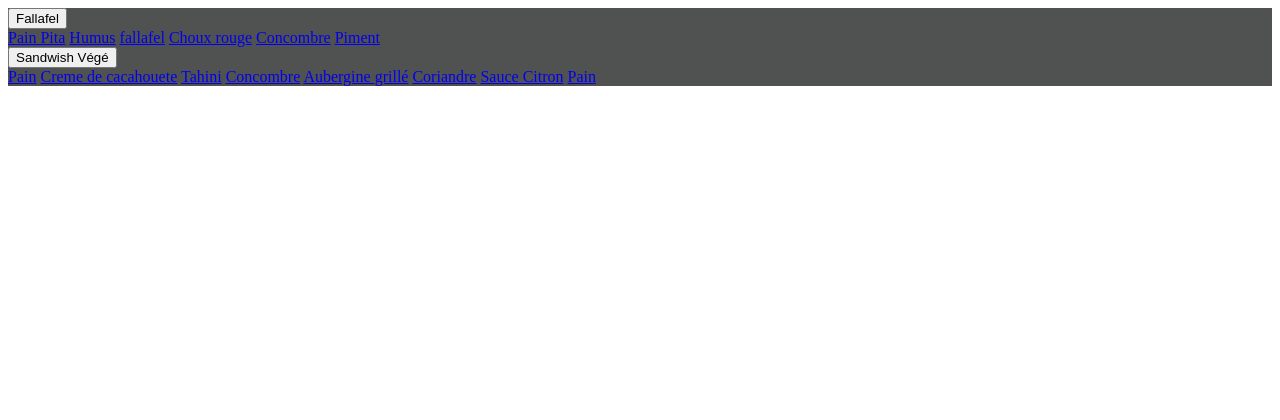
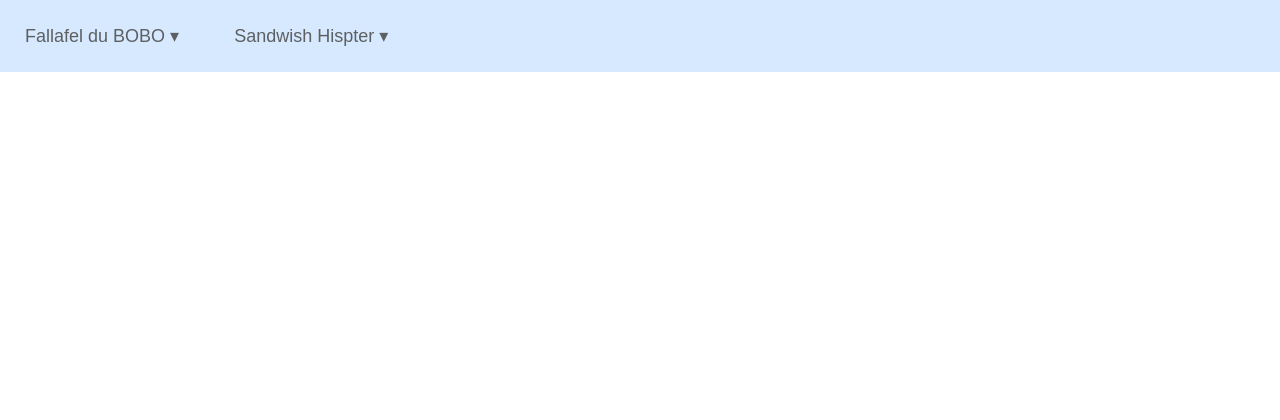
Before and after one commit to ifranc-r/Piscine-PHP, a PHP site: page /menu.html in a window 1280 px wide. Shown: the top 420 px of the page. Before the commit the page ends 86 px from the top, so only its background shows below. Run offline with PHP 8.4, Linux system fonts and the light colour scheme.

Commit message:
d00 almost finish and d01 ex11 to ex13 finished

```diff
--- a/d00/ex02/doft.css
+++ b/d00/ex02/doft.css
@@ -83,10 +83,10 @@ header img.close{
 }
 
 .form{
-	position: absolute;
+	position: fixed;
 	width: 500px;
     height: 150px;
-    bottom: 500px;
+    top: 700px;
     left: 220px;
 	background-color: #88ff89;
 	clear: both;
--- a/d00/ex04/menu.css
+++ b/d00/ex04/menu.css
@@ -1,58 +1,91 @@
-
-.navbar {
-  overflow: hidden;
-  background-color: #333;
-  font-family: Arial;
+* {
+  margin: 0;
+  padding: 0;
+  box-sizing: border-box;
 }
 
-.navbar a {
-  float: left;
-  font-size: 16px;
-  color: white;
-  /*text-align: center;*/
-  padding: 14px 18px;
-  text-decoration: none;
+body {
+	height: 1200px;
+	font-size: 18px;
+	font-family: sans-serif;
+	color: #5D6063;
+}
+
+a{
+	color: #5D6063;
+	text-decoration: none;
+	text-align: center;
+}
+
+
+.header {
+	position: fixed;
+	display: flex;
+	justify-content: space-between;
+
+	width: 100%;
+	padding: 20px;
+	background: #D6E9FE;
+}
+
+.menu {
+	margin: 5px
+}
+
+.menu > li {
+  /* passer les liste de block a ligne*/
+	display: inline;
+	margin-right: 50px;
+}
+
+.menu > li:last-of-type {
+	margin-right:0;
 }
 
 .dropdown {
-  float: left;
-  overflow: hidden;
+  /*permet a .features-menu de se positioner*/
+	position: relative;
+}
+.dropdown > span{
+  /*placer le span en avant de .features*/
+	position: relative;
+	z-index: 2;
+	cursor: pointer;
 }
 
-.dropdown .dropbtn {
-  font-size: 16px;
-  border: none;
-  outline: none;
-  color: white;
+.dropdown:hover .features-menu{
+  /* changer la direction d'affichage de display */
+	display: flex;
+	flex-direction: column;
+	background: #B2D6FF;
+	border-radius: 5px;
+	padding-top: 60px;
 
-  color: white;
-  padding: 14px 16px;
-  background-color: inherit;
-  font-family: inherit;
-  margin: 0;
+  /* posionte relative au parent (dropdown)*/
+	position: absolute;
+	top: -10px;
+	left: -10px;
+	z-index: 1;
+
 }
 
-.dropdown-content {
-  display: none;
-  position: absolute;
-  background-color: #f9f9f9;
-  min-width: 160px;
-  box-shadow: 0px 8px 16px 0px rgba(0,0,0,0.2);
-  z-index: 1;
+
+.features-menu {
+	display: none;
 }
 
-.dropdown-content a {
-  float: none;
-  color: black;
-  padding: 12px 16px;
-  /*text-decoration: none;*/
-  display: block;
-  text-align: left;
+.features-menu li{
+	list-style-position: outside;
+	list-style-type: none;
+	list-style: none;
+	border-bottom: 2px solid #FFF;
+	padding: 10px 40px 10px 50px;
+	width: 100%;
+}
+.features-menu li:hover {
+	background-color: #D6E9FE;
 }
 
-.dropdown:hover .dropdown-content {
-  display: block;
+.features-menu li:last-of-type {
+	border-bottom: none;
 }
-.navbar a:hover, .dropdown:hover .dropbtn {
-	background-color: red;
-}
--- a/d00/ex04/menu.html
+++ b/d00/ex04/menu.html
@@ -2,38 +2,33 @@
 <html>
 <head>
 	<title>Sandwish SNCF</title>
-	<link rel="stylesheet" type="text/css" href="menu2.css">
+	<link rel="stylesheet" type="text/css" href="menu.css">
 </head>
 <body>
-	<div class="navbar">
-		<div class="dropdown">
-			<button class="dropbtn">Fallafel
-				<i class="fa fa-caret-down"></i>
-			</button>
-			<div class="dropdown-content">
-				<a href="#">Pain Pita</a>
-				<a href="#">Humus</a>
-				<a href="#">fallafel</a>
-				<a href="#">Choux rouge</a>
-				<a href="#">Concombre</a>
-				<a href="#">Piment</a>
-			</div>
-		</div>
-		<div class="dropdown">
-			<button class="dropbtn">Sandwish Végé
-				<i class="fa fa-caret-down"></i>
-			</button>
-			<div class="dropdown-content">
-				<a href="#">Pain</a>
-				<a href="#">Creme de cacahouete</a>
-				<a href="#">Tahini</a>
-				<a href="#">Concombre</a>
-				<a href="#">Aubergine grillé</a>
-				<a href="#">Coriandre</a>
-				<a href="#">Sauce Citron</a>
-				<a href="#">Pain</a>
-			</div>
-		</div>
+	<div class="header">
+		<ul class="menu">
+			<li class="dropdown"><span>Fallafel du BOBO ▾</span>
+				<ul class="features-menu">
+					<li><a href="#">Pain Pita</a></li>
+					<li><a href="#">Houmus</a></li>
+					<li><a href="#">Choux rouge</a></li>
+					<li><a href="#">Concombre</a></li>
+					<li><a href="#">Piment</a></li>
+				</ul>
+			</li>
+			<li class="dropdown"><span>Sandwish Hispter ▾</span>
+				<ul class="features-menu">
+					<li><a href="#">Pain complet au mais</a></li>
+					<li><a href="#">creme de cacahouète</a></li>
+					<li><a href="#">Tahini</a></li>
+					<li><a href="#">Concombre</a></li>
+					<li><a href="#">Aubergine Grillé</a></li>
+					<li><a href="#">Jus de citron</a></li>
+					<li><a href="#">Touffffffou à la sauce soja !!!</a></li>
+					<li><a href="#">Graine germés de Soja </a></li>
+				</ul>
+			</li>
+		</ul>
 	</div>
 </body>
 </html>
--- a/d00/ex04/menu2.css
+++ /dev/null
@@ -1,5 +0,0 @@
-.navbar{
-	background-color: #505151;
-	font-family: : Arial;
-
-}
--- a/d00/ex05/scumm.html
+++ b/d00/ex05/scumm.html
@@ -13,11 +13,11 @@
 			<a href="http://www.relaischateaux.com"><img class="close" src="resources/close.gif" alt="Déconnecter" title="Déconnecter"></a>
 		</header>
 		<div class="action">
-			<img src="resources/arrow.png" alt="Avancer" title="Avancer">
+			<div class="avancer"><img src="resources/arrow.png" alt="Avancer" title="Avancer"></div>
 			<img src="resources/main.png" alt="Prendre" title="Prendre">
 			<img src="resources/oeil.png" alt="Regarder" title="Regarder" class="selected">
 			<img src="resources/outil.png" alt="Utiliser" title="Utiliser">
-			<img src="resources/chat-icon.png" alt="Parler" title="Parler">
+			<div class="parler"><img src="resources/chat-icon.png" alt="Parler" title="Parler"></div>
 		</div>
 		<div class="scene">
 			<img title="alamaison" alt="maisonNiel" src="resources/cluster.jpg" alt="Clique" title="cluster" usemap="#map">
--- a/d01/ex03/main.php
+++ b/d01/ex03/main.php
@@ -10,7 +10,6 @@
 		print_r(ft_split($line));
 		echo "\n";
 	}
-
 	fclose( $f );
 	echo "\n";
 ?>
--- /dev/null
+++ b/d01/ex14/agent_stats.php
@@ -0,0 +1,2 @@
+#!/usr/bin/php
+<?php?>
```
Also changed, not shown: d00/ex00/baba.html (+10 -1 lines), d00/ex01/mendeleiev.html (+5 -5 lines), d00/ex03/responsive.css (+12 -4 lines), d00/ex03/responsive.html (+5 -5 lines), d00/ex05/scumm.css (+12 -12 lines), d01/ex12/agent_stats.php (added, +19 -0 lines), d01/ex13/sing_it!.php (added, +20 -0 lines), 2 other files.
